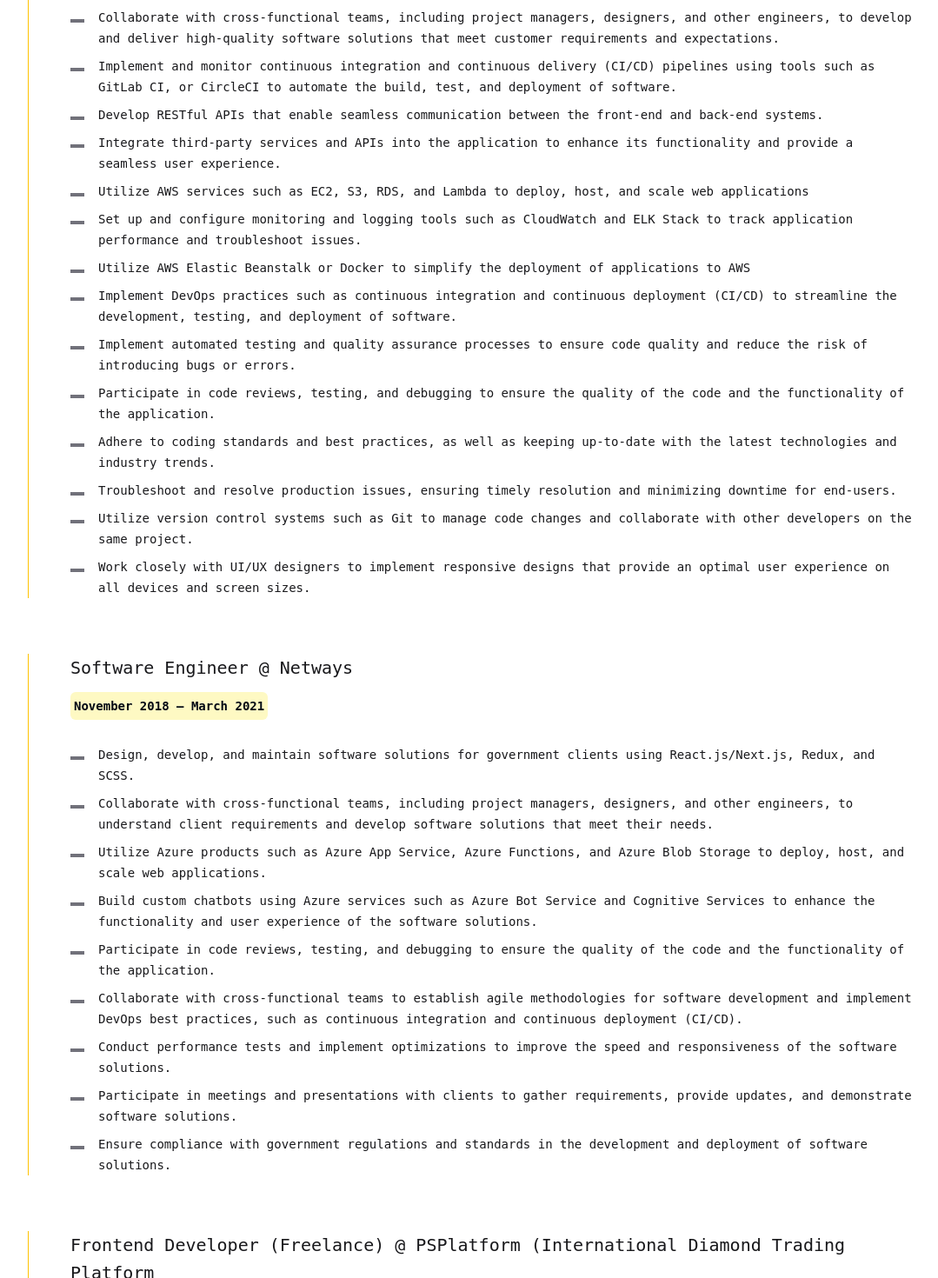
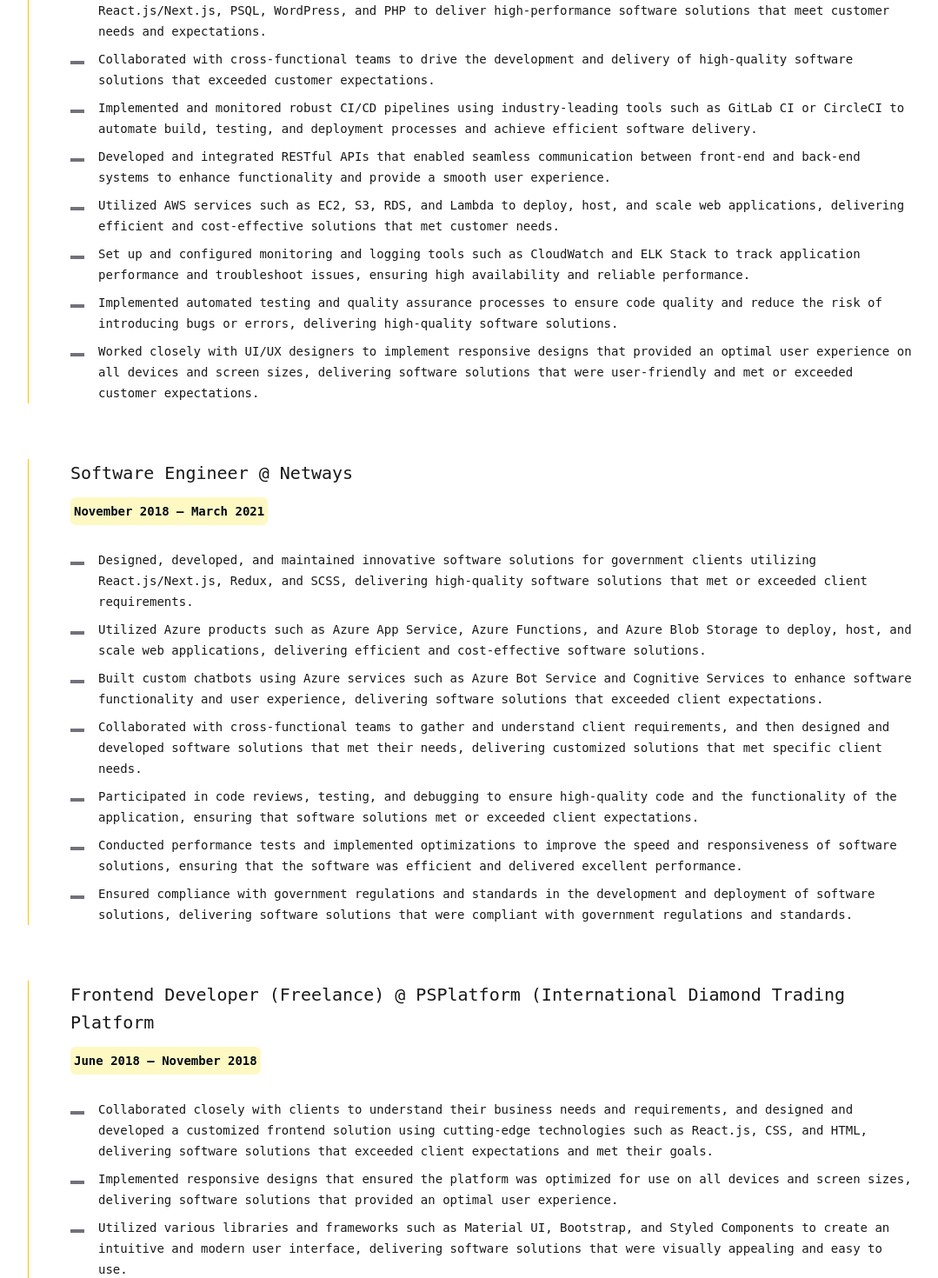
Before and after one commit to mohamadomran/portfolio, a Next.js app: page /work in a window 1280 px wide. Shown: the part 480-1950 px from the top of the page at 87% size, without its empty margins (96-1175 px from the left). Built offline with nearby package versions, Linux system fonts and the light colour scheme.

Commit message:
feat: updated job tasks per job

```diff
--- a/components/ui/Resume.tsx
+++ b/components/ui/Resume.tsx
@@ -30,21 +30,14 @@ export function Resume() {
             },
             companyURL: 'https://postlight.com',
             tasks: [
-                'Develop and maintain full-stack web applications using Node.js, React.js/Next.js, PSQL, WordPress, and PHP.',
-                'Collaborate with cross-functional teams, including project managers, designers, and other engineers, to develop and deliver high-quality software solutions that meet customer requirements and expectations.',
-                'Implement and monitor continuous integration and continuous delivery (CI/CD) pipelines using tools such as GitLab CI, or CircleCI to automate the build, test, and deployment of software.',
-                'Develop RESTful APIs that enable seamless communication between the front-end and back-end systems.',
-                'Integrate third-party services and APIs into the application to enhance its functionality and provide a seamless user experience.',
-                'Utilize AWS services such as EC2, S3, RDS, and Lambda to deploy, host, and scale web applications',
-                'Set up and configure monitoring and logging tools such as CloudWatch and ELK Stack to track application performance and troubleshoot issues.',
-                'Utilize AWS Elastic Beanstalk or Docker to simplify the deployment of applications to AWS',
-                'Implement DevOps practices such as continuous integration and continuous deployment (CI/CD) to streamline the development, testing, and deployment of software.',
-                'Implement automated testing and quality assurance processes to ensure code quality and reduce the risk of introducing bugs or errors.',
-                'Participate in code reviews, testing, and debugging to ensure the quality of the code and the functionality of the application.',
-                'Adhere to coding standards and best practices, as well as keeping up-to-date with the latest technologies and industry trends.',
-                'Troubleshoot and resolve production issues, ensuring timely resolution and minimizing downtime for end-users.',
-                'Utilize version control systems such as Git to manage code changes and collaborate with other developers on the same project.',
-                'Work closely with UI/UX designers to implement responsive designs that provide an optimal user experience on all devices and screen sizes.',
+                'Developed and maintained full-stack web applications utilizing cutting-edge technologies such as Node.js, React.js/Next.js, PSQL, WordPress, and PHP to deliver high-performance software solutions that meet customer needs and expectations.',
+                'Collaborated with cross-functional teams to drive the development and delivery of high-quality software solutions that exceeded customer expectations.',
+                'Implemented and monitored robust CI/CD pipelines using industry-leading tools such as GitLab CI or CircleCI to automate build, testing, and deployment processes and achieve efficient software delivery.',
+                'Developed and integrated RESTful APIs that enabled seamless communication between front-end and back-end systems to enhance functionality and provide a smooth user experience.',
+                'Utilized AWS services such as EC2, S3, RDS, and Lambda to deploy, host, and scale web applications, delivering efficient and cost-effective solutions that met customer needs.',
+                'Set up and configured monitoring and logging tools such as CloudWatch and ELK Stack to track application performance and troubleshoot issues, ensuring high availability and reliable performance.',
+                'Implemented automated testing and quality assurance processes to ensure code quality and reduce the risk of introducing bugs or errors, delivering high-quality software solutions.',
+                'Worked closely with UI/UX designers to implement responsive designs that provided an optimal user experience on all devices and screen sizes, delivering software solutions that were user-friendly and met or exceeded customer expectations.',
             ],
         },
         {
@@ -60,15 +53,13 @@ export function Resume() {
             },
             companyURL: 'https://netways.com',
             tasks: [
-                'Design, develop, and maintain software solutions for government clients using React.js/Next.js, Redux, and SCSS.',
-                'Collaborate with cross-functional teams, including project managers, designers, and other engineers, to understand client requirements and develop software solutions that meet their needs.',
-                'Utilize Azure products such as Azure App Service, Azure Functions, and Azure Blob Storage to deploy, host, and scale web applications.',
-                'Build custom chatbots using Azure services such as Azure Bot Service and Cognitive Services to enhance the functionality and user experience of the software solutions.',
-                'Participate in code reviews, testing, and debugging to ensure the quality of the code and the functionality of the application.',
-                'Collaborate with cross-functional teams to establish agile methodologies for software development and implement DevOps best practices, such as continuous integration and continuous deployment (CI/CD).',
-                'Conduct performance tests and implement optimizations to improve the speed and responsiveness of the software solutions.',
-                'Participate in meetings and presentations with clients to gather requirements, provide updates, and demonstrate software solutions.',
-                'Ensure compliance with government regulations and standards in the development and deployment of software solutions.',
+                'Designed, developed, and maintained innovative software solutions for government clients utilizing React.js/Next.js, Redux, and SCSS, delivering high-quality software solutions that met or exceeded client requirements.',
+                'Utilized Azure products such as Azure App Service, Azure Functions, and Azure Blob Storage to deploy, host, and scale web applications, delivering efficient and cost-effective software solutions.',
+                'Built custom chatbots using Azure services such as Azure Bot Service and Cognitive Services to enhance software functionality and user experience, delivering software solutions that exceeded client expectations.',
+                'Collaborated with cross-functional teams to gather and understand client requirements, and then designed and developed software solutions that met their needs, delivering customized solutions that met specific client needs.',
+                'Participated in code reviews, testing, and debugging to ensure high-quality code and the functionality of the application, ensuring that software solutions met or exceeded client expectations.',
+                'Conducted performance tests and implemented optimizations to improve the speed and responsiveness of software solutions, ensuring that the software was efficient and delivered excellent performance.',
+                'Ensured compliance with government regulations and standards in the development and deployment of software solutions, delivering software solutions that were compliant with government regulations and standards.',
             ],
         },
         {
@@ -83,11 +74,11 @@ export function Resume() {
                 dateTime: 'November 2018',
             },
             tasks: [
-                "Worked closely with the client to understand their business needs and requirements, and developed a customized frontend solution using technologies such as React.js, CSS, and HTML to enhance the user experience and meet the client's goals.",
-                'Implemented responsive designs that ensured the platform was optimized for use on all devices and screen sizes.',
-                'Utilized various libraries and frameworks such as Material UI, Bootstrap, and Styled Components to create an intuitive and modern user interface.',
-                "Conducted user acceptance testing to ensure that the frontend solution met the client's requirements and provided a seamless user experience.",
-                'Provided ongoing maintenance and support for the frontend solution, ensuring that any issues or bugs were promptly resolved to ensure optimal performance of the platform.',
+                'Collaborated closely with clients to understand their business needs and requirements, and designed and developed a customized frontend solution using cutting-edge technologies such as React.js, CSS, and HTML, delivering software solutions that exceeded client expectations and met their goals.',
+                'Implemented responsive designs that ensured the platform was optimized for use on all devices and screen sizes, delivering software solutions that provided an optimal user experience.',
+                'Utilized various libraries and frameworks such as Material UI, Bootstrap, and Styled Components to create an intuitive and modern user interface, delivering software solutions that were visually appealing and easy to use.',
+                "Conducted user acceptance testing to ensure that the frontend solution met the client's requirements and provided a seamless user experience, delivering high-quality software solutions that met or exceeded client expectations.",
+                'Provided ongoing maintenance and support for the frontend solution, ensuring that any issues or bugs were promptly resolved to ensure optimal performance of the platform, and delivering reliable and efficient software solutions that met client needs.',
             ],
         },
     ];
@@ -95,7 +86,9 @@ export function Resume() {
     return (
         <ol className='mt-6 space-y-16  text-lg'>
             {work.map((role, roleIndex) => (
-                <li key={roleIndex} className='flex gap-4 border-l pl-4 md:pl-12 border-mustard-500'>
+                <li
+                    key={roleIndex}
+                    className='flex gap-4 border-l pl-4 md:pl-12 border-mustard-500'>
                     <dl className='flex flex-auto flex-wrap gap-x-2'>
                         <dt className='sr-only'>Role @ Company</dt>
                         <dd className='w-full text-xl text-zinc-900 dark:text-zinc-100'>
```
